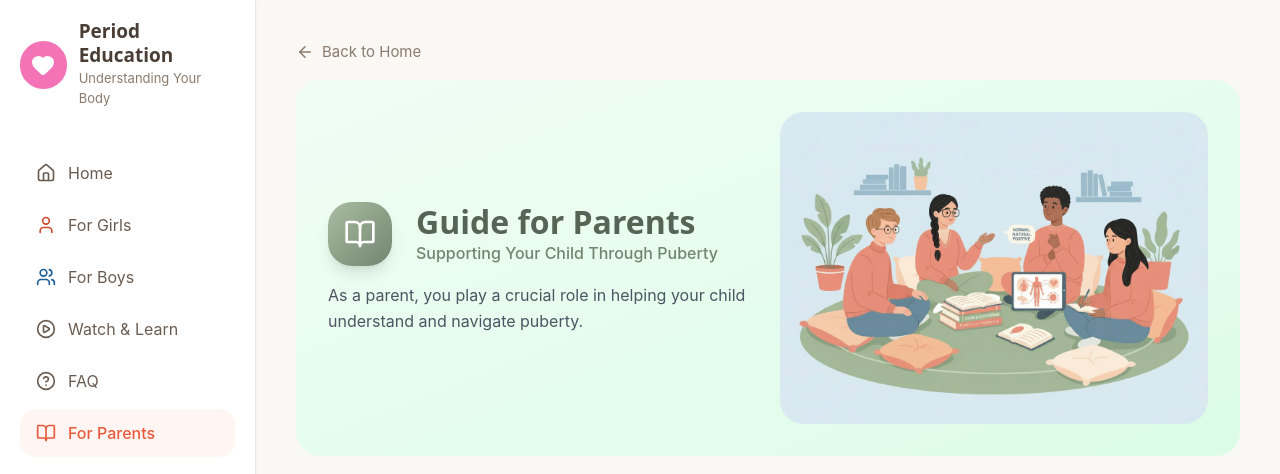
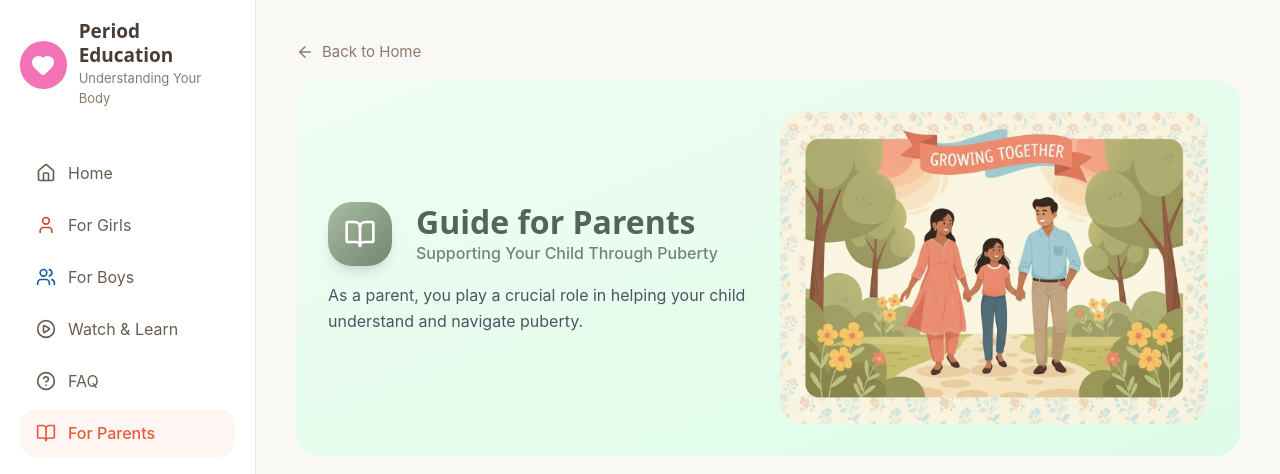
Before and after one commit to ysharma31/menstruation-education-app, a React (Vite) app: page /parents in a window 1280 px wide. Shown: the top 474 px of the page. Built offline with nearby package versions, Linux system fonts and the light colour scheme; no server answers.

Commit message:
Updated ParentsGuide.jsx

```diff
--- a/src/pages/ParentsGuide.jsx
+++ b/src/pages/ParentsGuide.jsx
@@ -123,8 +123,8 @@ const ParentsGuide = () => {
 
           <div className="flex justify-center mt-6 md:mt-0">
             <img
-              src="/hero-group-study.png"
-              alt="Parents and children learning together about puberty and growth"
+              src="/parents-child.png"
+              alt="Parents and child growing together"
               className="w-full max-w-xs md:max-w-md rounded-2xl"
             />
           </div>
```
